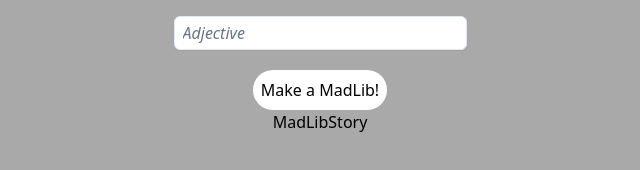
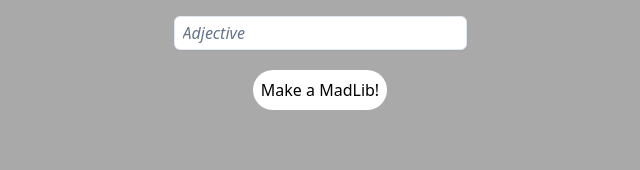
Before and after one commit to Ozz760/MadLibTs, a React (Create React App) app: page / in a window 1280 px wide. Shown: the part 248-418 px from the top of the page, without its empty margins (320-960 px from the left). Built offline with nearby package versions, Linux system fonts and the light colour scheme.

Commit message:
Move madlib button

```diff
--- a/src/components/InputField.tsx
+++ b/src/components/InputField.tsx
@@ -49,9 +49,6 @@ const InputField: React.FC = () => {
           onChange={(e) => setAdjective(e.target.value)}
         ></input>
       </div>
-      <button className="bg-white rounded-full p-2" type="submit">
-        Make a MadLib!
-      </button>
       {/* View where to see values */}
       <MadLibStory
         noun={noun}
--- a/src/components/MadLibStory.tsx
+++ b/src/components/MadLibStory.tsx
@@ -7,13 +7,19 @@ interface MadLibStoryProps {
   handleFormSubmit: (e: React.FormEvent<HTMLFormElement>) => void;
 }
 
-const MadLibStory = ({
+const MadLibStory: React.FC<MadLibStoryProps> = ({
   noun,
   verb,
   adjective,
   handleFormSubmit,
-}: MadLibStoryProps) => {
-  return <div>MadLibStory</div>;
+}) => {
+  return (
+    <div>
+      <button className="bg-white rounded-full p-2" type="submit">
+        Make a MadLib!
+      </button>
+    </div>
+  );
 };
 
 export default MadLibStory;
```
